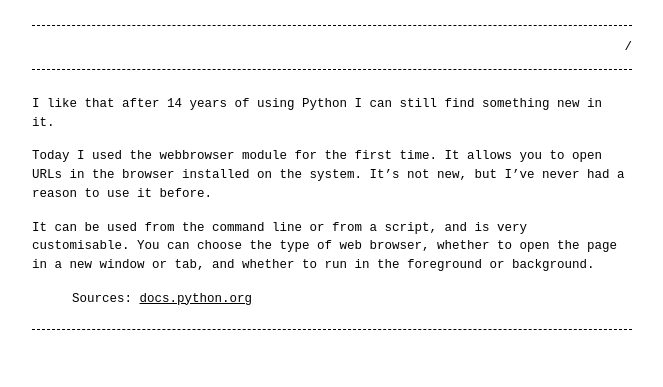
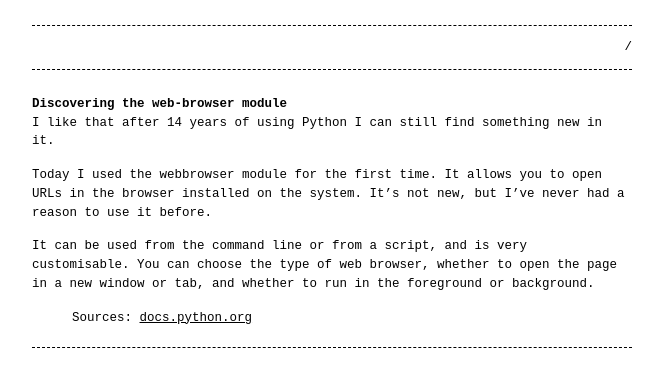
Before and after one commit to gridranger/gridranger.github.io, a Jekyll site: the page built from _posts/2025-02-02-discovering-the-web-browser-module.md, in a window 1280 px wide. Shown: the top 387 px of the page, without its empty margins (308-971 px from the left). Built offline with Jekyll 4.4.1, drawn with Linux system fonts in a browser that asks for light colours.

Commit message:
fix first post's title

```diff
--- a/_posts/2025-02-02-discovering-the-web-browser-module.md
+++ b/_posts/2025-02-02-discovering-the-web-browser-module.md
@@ -4,6 +4,8 @@ title: Discovering the web-browser module
 date: 2025-02-02 15:39:24
 categories: [Development, Python]
 ---
+
+# Discovering the web-browser module
 
 I like that after 14 years of using Python I can still find something new in it.
 
```
